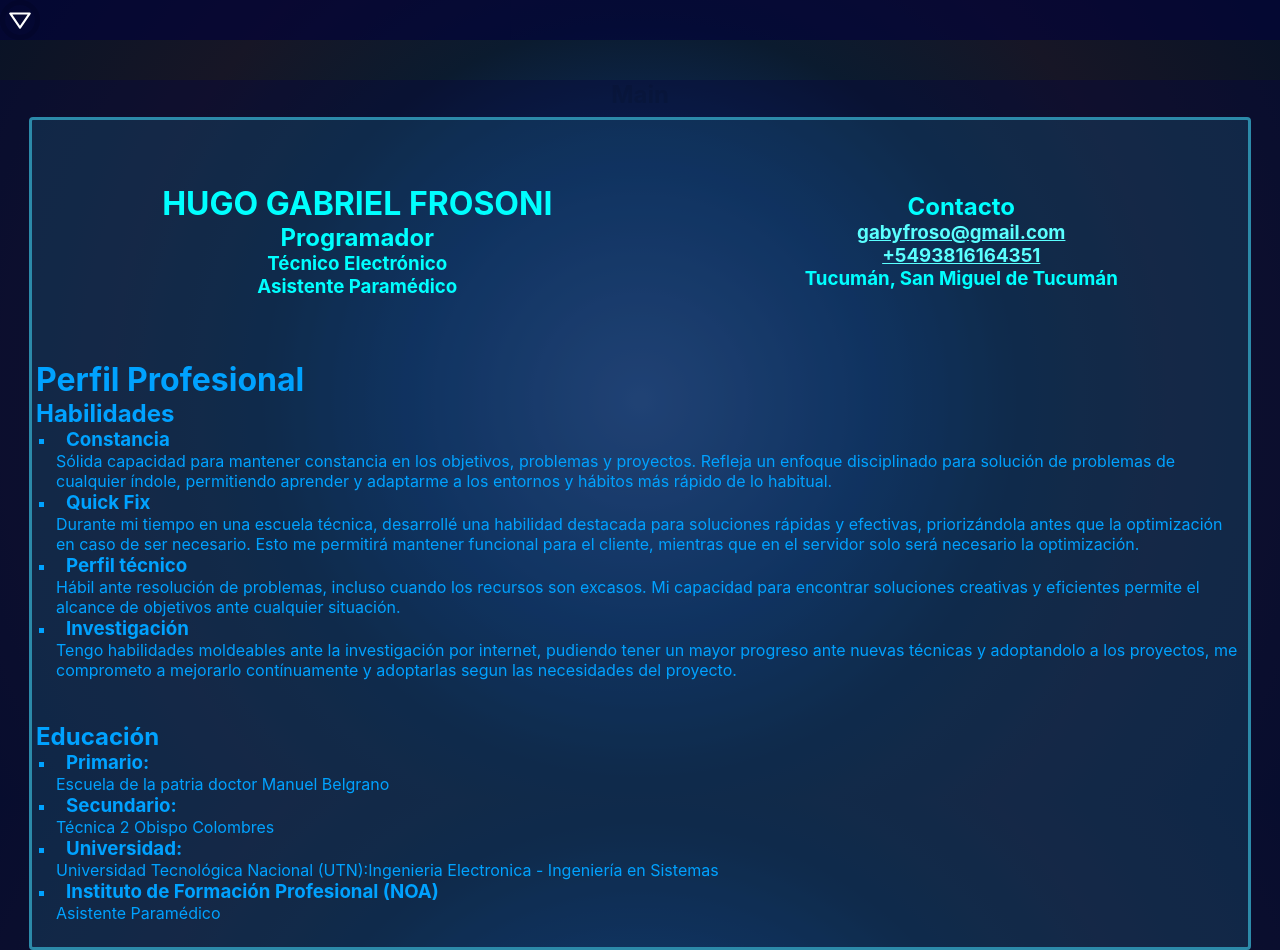
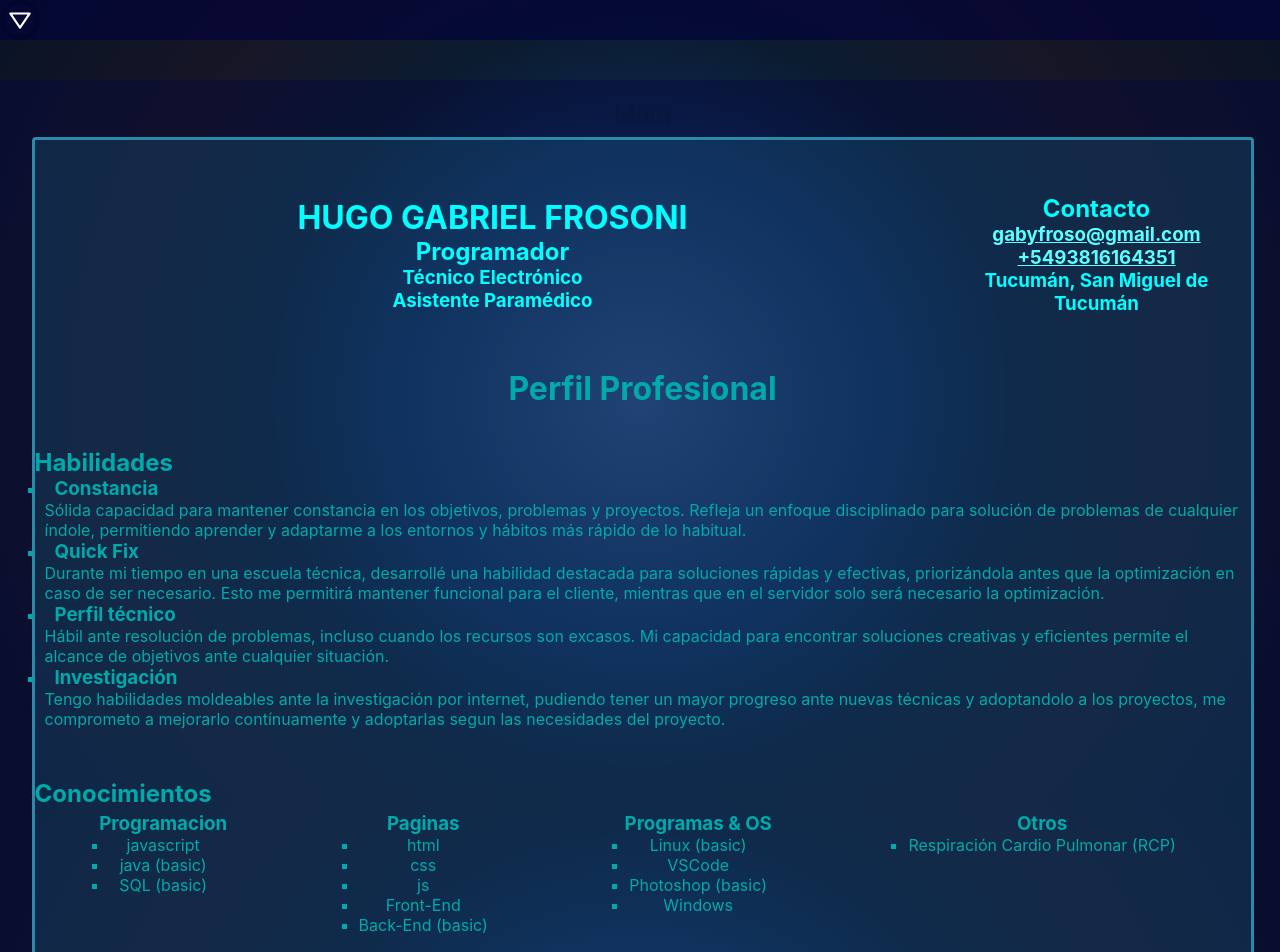
Before and after one commit to gabyfroso/Curriculum-Vitale, a React (Create React App) app: page / in a window 1280 px wide. Shown: the top 952 px of the page. Built offline with nearby package versions, Linux system fonts and the light colour scheme.

Commit message:
Changes -página principal
acomodo de posiciones, css modificado, module mejorado para un uso más global

```diff
--- a/src/App.css
+++ b/src/App.css
@@ -22,6 +22,10 @@ ul, li{
 
   justify-content: center;
   align-items: center;
+
+  &>div{
+    padding: 20px 5px 40px 10px;
+  }
 }
 
 .iButton{
--- a/src/components/css/pages.module.css
+++ b/src/components/css/pages.module.css
@@ -1,37 +1,26 @@
-.Table_Principal {
+.principal {
+    &>div {
+        margin-top: 40px;
+        margin-bottom: 20px;
+    }
+
+    & * {
+        color: rgb(0, 170, 170);
+    }
+}
+
+table {
     padding: 2px;
 
     width: 100%;
+}
 
-    td {
-        margin-top: 40px;
-        margin-bottom: 20px;
-
-        padding-top: 20px;
-        padding-bottom: 20px;
+.Table_Principal {
+    & * {
+        color: aqua;
     }
 
-    ul{
-        padding-left: 20px;
-        &>li>:first-child{
-            padding-left: 10px;
-        }
-    }
-
-    tr:first-child {
-        display: flex;
-
-        flex-direction: row;
-        flex-wrap: nowrap;
-
-
-        justify-content: space-around;
-
-        td {
-            align-self: center;
-            text-align: center;
-        }
-
+    tr {
         a {
             color: rgb(90, 255, 255);
 
@@ -44,15 +33,39 @@
             }
         }
 
-        th,
         td {
-            color: aqua;
+            padding-top: 10px;
+            padding-bottom: 10px;
         }
     }
 
     color: rgb(0, 162, 255);
 }
 
-.ulWithStyle ul,.ulWithStyle li {
-    list-style: square;
+.ctr {
+    justify-content: center;
+    text-align: center;
+    align-self: center;
 }
+
+.flexwrap {
+    display: flex;
+
+    flex-direction: row;
+    flex-wrap: wrap;
+    justify-content: space-around;
+}
+
+.ulWithStyle {
+    ul {
+        padding: 0 10px 10px 10px;
+
+        &>li>:first-child {
+            padding-left: 10px;
+        }
+    }
+
+    ul,li{
+        list-style: square;
+    }
+}
--- a/src/pages/principal.jsx
+++ b/src/pages/principal.jsx
@@ -7,15 +7,15 @@ function Encabezado() {
   const PhoneNumber = '+5493816164351'
 
   return (
-    <tr>
-      <td>
+    <tr className={`${STLPages.flexwrap}`}>
+      <td style={{ flexGrow: 1 }} className={`${STLPages.ctr}`}>
         <h1> HUGO GABRIEL FROSONI </h1>
         <h2> Programador </h2>
         <h3> Técnico Electrónico </h3>
         <h3> Asistente Paramédico </h3>
       </td>
 
-      <td>
+      <td style={{ width: 300 }} className={STLPages.ctr}>
         <h2>Contacto</h2>
         <h3>
           <a href={`mailto:${Email}`}> {Email} </a>
@@ -28,16 +28,8 @@ function Encabezado() {
     </tr>
   )
 }
-
-function Professional() {
+function Habilidades() {
   return (
-    <tr>
-      <td>
-        <h1>Perfil Profesional</h1>
-
-        <h2>
-          Habilidades
-        </h2>
     <ul>
       <li>
         <h3> Constancia </h3>
@@ -67,16 +59,64 @@ function Professional() {
         </p>
       </li>
     </ul>
+  )
+}
+function Conocimientos() {
+  const Programacion = ['javascript', 'java (basic)', 'SQL (basic)'];
+  const Pages = ['html', 'css', 'js', 'Front-End', 'Back-End (basic)']
+  const Programas = ['Linux (basic)', 'VSCode', 'Photoshop (basic)', 'Windows']
+  const Otros = ['Respiración Cardio Pulmonar (RCP)'];
+
+  return (
+    <tr className={`${STLPages.flexwrap} ${STLPages.ctr}`}>
+      <td>
+        <h3>Programacion</h3>
+        <ul>
+          {
+            Programacion.map(elem => (
+              <li key={elem}> {elem} </li>
+            ))
+          }
+        </ul>
+      </td>
+      <td>
+        <h3>Paginas</h3>
+        <ul>
+          {
+            Pages.map(elem => (
+              <li key={elem}> {elem} </li>
+            ))
+          }
+        </ul>
+      </td>
+      <td>
+        <h3>Programas & OS</h3>
+        <ul>
+          {
+            Programas.map(elem => (
+              <li key={elem}> {elem} </li>
+            ))
+          }
+        </ul>
+      </td>
+      <td>
+        <h3>Otros</h3>
+        <ul>
+          {
+            Otros.map(elem => (
+              <li key={elem}> {elem} </li>
+            ))
+          }
+        </ul>
       </td>
     </tr>
   )
 }
 
+
+
 function Academico() {
   return (
-    <tr>
-      <td>
-        <h2>Educación</h2>
     <ul>
       <li>
         <h3>Primario:</h3>
@@ -98,26 +138,42 @@ function Academico() {
         <abbr></abbr>
       </li>
     </ul>
-      </td>
-    </tr>
   )
 }
 
 function principal() {
   return (
+    <div className={`${STLPages.principal} ${STLPages.ulWithStyle}`}>
       <div>
-
-      <table className={`${STLPages.Table_Principal} ${STLPages.ulWithStyle}`}>
+        <table className={`${STLPages.Table_Principal} `}>
           <tbody>
             <Encabezado />
-
-          <Professional />
-
-          <Academico />
           </tbody>
         </table>
+      </div>
 
 
+      <div>
+        <h1 className={STLPages.ctr}>Perfil Profesional</h1>
+      </div>
+
+      <div>
+        <h2>Habilidades</h2>
+        <Habilidades />
+      </div>
+      <div>
+        <h2>Conocimientos</h2>
+        <table>
+          <tbody>
+            <Conocimientos />
+          </tbody>
+        </table>
+      </div>
+
+      <div>
+        <h1 className={STLPages.ctr}>Educación</h1>
+        <Academico />
+      </div>
     </div>
   )
 }
```
Lines whose indentation alone changed are shown as unchanged.
